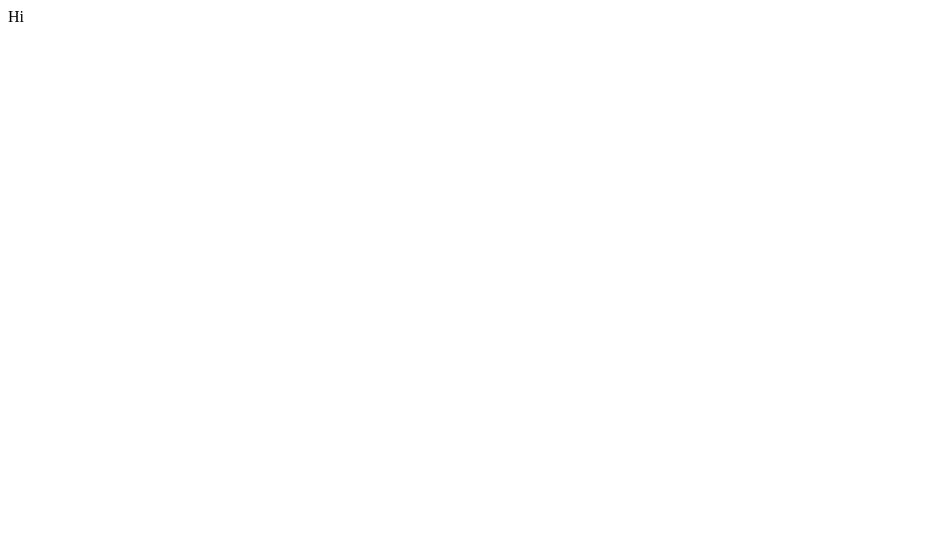
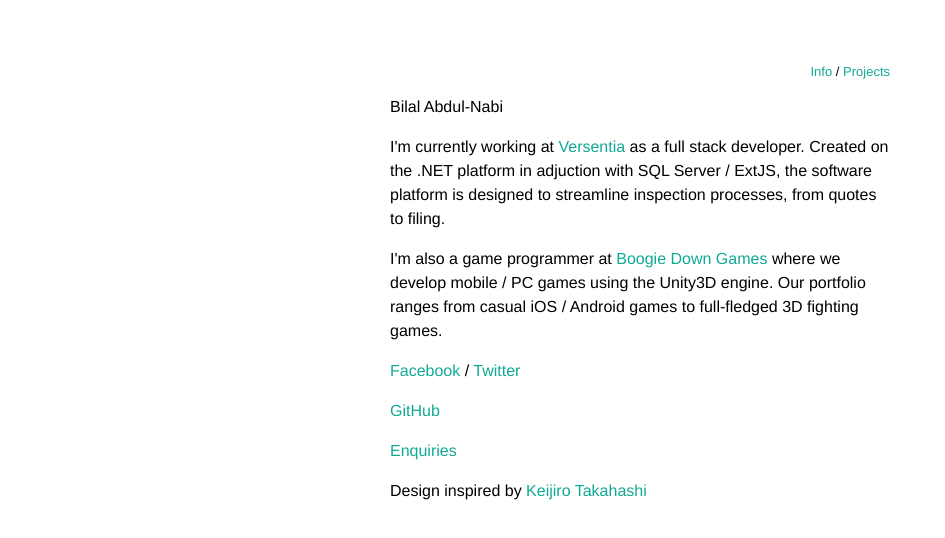
Before and after one commit to lebiru/lebiru.github.io, a plain HTML site: page index.html in a window 1280 px wide. Shown: the whole page, without its empty margins (0-945 px from the left). Drawn offline with Linux system fonts and the light colour scheme.

Commit message:
pictures, projects html, and index html

```diff
--- a/index.html
+++ b/index.html
@@ -1,11 +1,35 @@
 <!DOCTYPE html>
-<html>
-<head>
-	<title>Lebiru</title>
-</head>
-<body>
+<html lang="en-us">
+    <head>
+        <meta charset="utf-8">
+        <title>
 
-Hi
+          Info &ndash;
 
-</body>
+        Bilal Abdul-Nabi
+        </title>
+        <meta name="author" content="Bilal Abdul-Nabi" />
+        <link rel="stylesheet" href="simple.css" type="text/css" />
+    </head>
+    <body>
+      <header>
+        <p><a href="/index.html">Info</a> / <a href="/projects.html">Projects</a>
+      </header>
+      <article>
+      <p>Bilal Abdul-Nabi</p>
+
+<p>I'm currently working at <a href="http://www.versentia.com/">Versentia</a> as a full stack developer. Created on the .NET platform in adjuction with SQL Server / ExtJS, the software platform is designed to streamline inspection processes, from quotes to filing.</p>
+
+<p>I'm also a game programmer at <a href="http://www.boogiedowngames.com/">Boogie Down Games</a> where we develop mobile / PC games using the Unity3D engine. Our portfolio ranges from casual iOS / Android games to full-fledged 3D fighting games.</p>
+
+<p><a href="https://www.facebook.com/bilal.akabi">Facebook</a> / <a href="https://twitter.com/ninjabit6">Twitter</a></p>
+
+<p><a href="https://github.com/lebiru">GitHub</a>
+
+<p><a href="&#109;&#97;&#105;&#108;&#116;&#111;&#58;&#98;&#105;&#108;&#97;&#108;&#46;&#97;&#107;&#97;&#98;&#105;&#64;&#103;&#109;&#97;&#105;&#108;&#46;&#99;&#111;&#109;">Enquiries</a></p>
+
+<p>Design inspired by <a href="https://keijiro.github.io/">Keijiro Takahashi</a></p>
+
+      </article>
+    </body>
 </html>
--- /dev/null
+++ b/simple.css
@@ -0,0 +1,34 @@
+@charset "UTF-8";
+
+
+
+body {
+    max-width: 500px;
+    margin: 4em auto 2em auto;
+    font-family: 'helvetica', sans-serif;
+    background: white;
+}
+
+a {
+    color: #10AA94;
+    text-decoration: none;
+}
+
+header {
+    font-size: small;
+    text-align: right;
+}
+
+article p {
+    line-height: 1.5em;
+}
+
+.catalog-item {
+    height: 200px;
+    line-height: 180px;
+}
+
+.catalog-thumb {
+    float: right;
+    width: 320px;
+}
```
Also changed, not shown: projects.html (added, +49 -0 lines), images/thumbs/gachaponrunner.png (added), images/thumbs/sodr.png (added), images/thumbs/vca.png (added).
